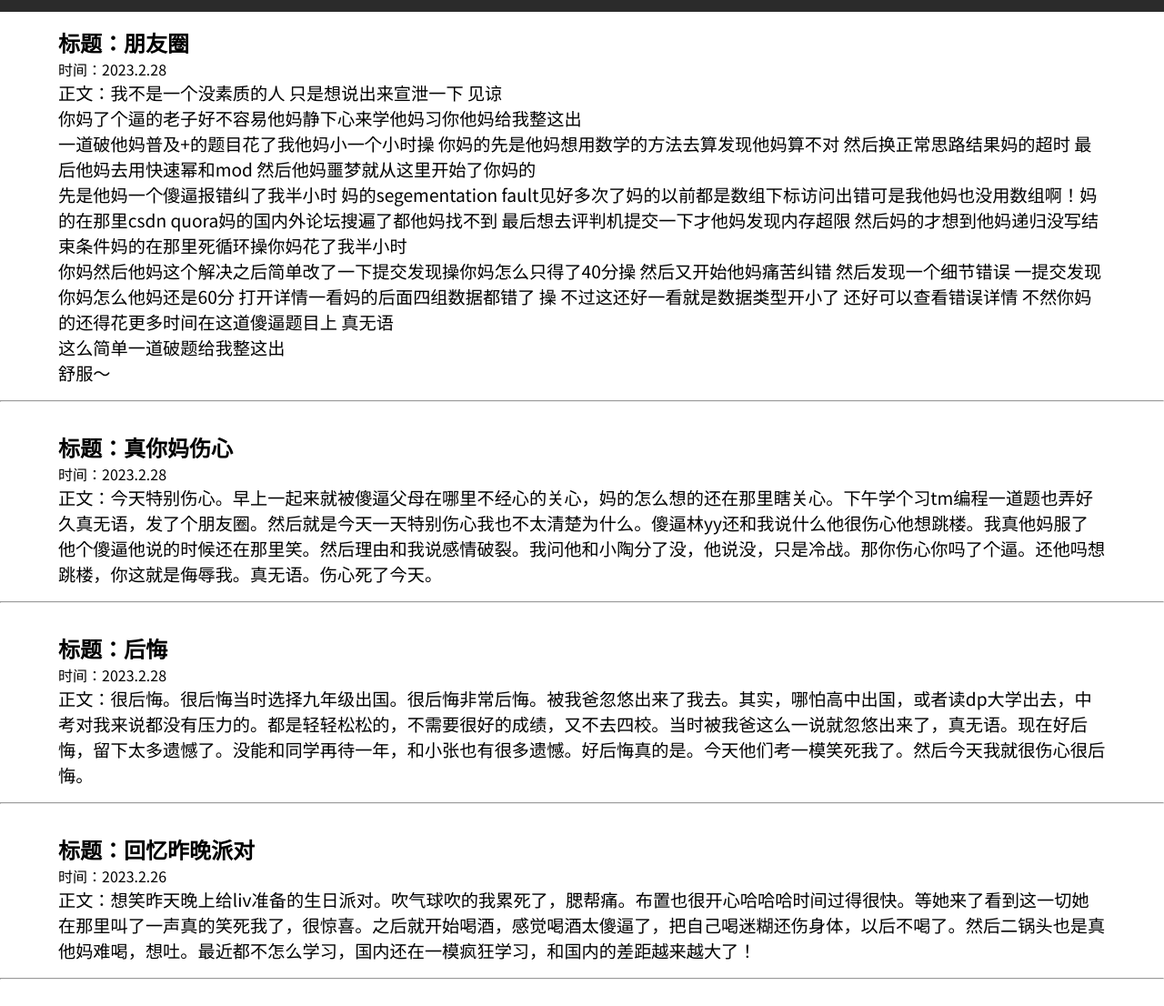
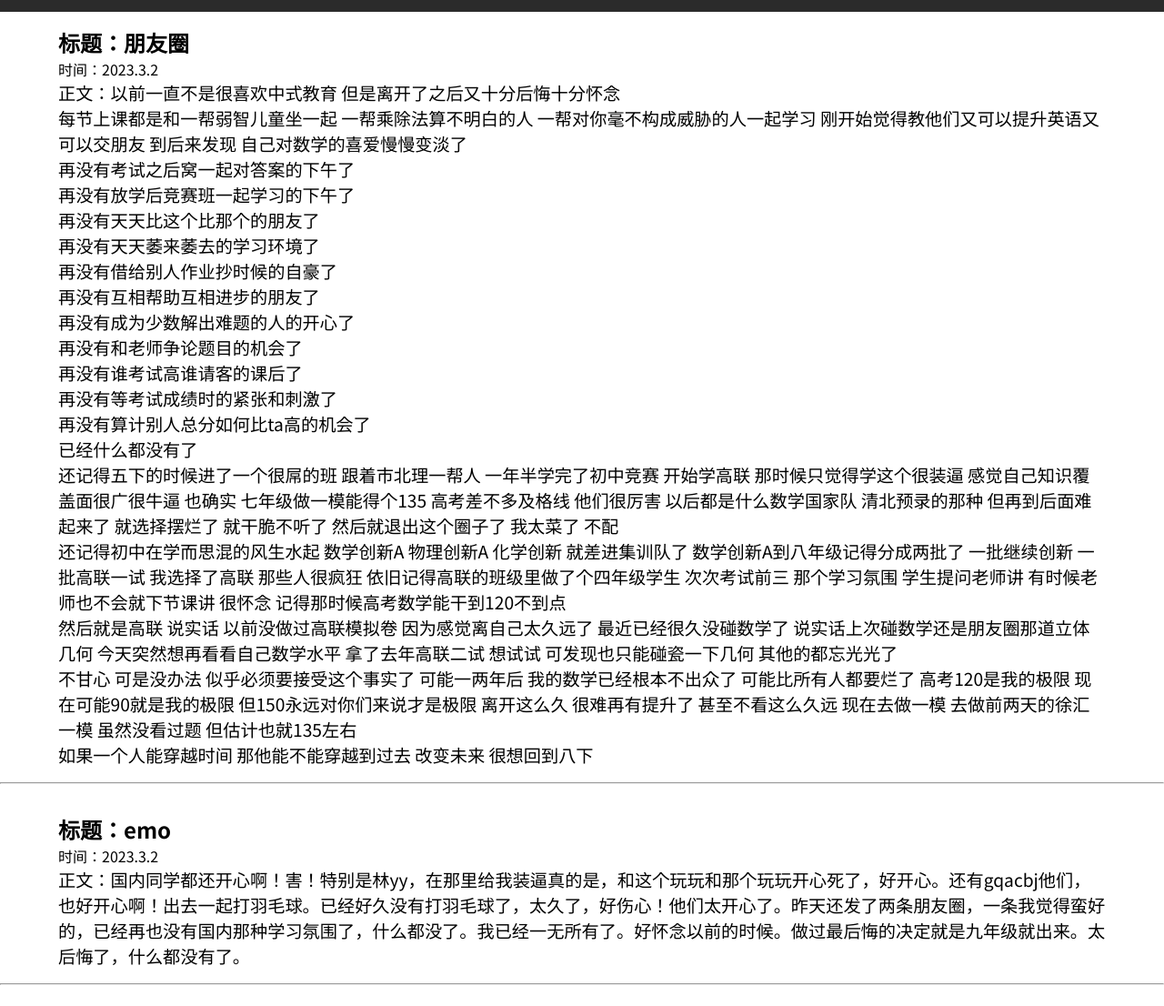
Before and after one commit to rickdiary/rickdiary.github.io, a plain HTML site: page index.html in a window 1280 px wide. Shown: the part 156-1262 px from the top of the page at 91% size. Drawn offline with Linux system fonts and the light colour scheme.

Commit message:
Add files via upload

```diff
--- a/index.html
+++ b/index.html
@@ -71,8 +71,18 @@
     <!--div.diary>h2.title+p.time+p.diary+hr.diary-->
 
 
-
-
+    <div class="diary">
+        <h2 class="title">朋友圈</h2>
+        <p class="time">2023.3.2</p>
+        <p class="diary">以前一直不是很喜欢中式教育 但是离开了之后又十分后悔十分怀念<br>每节上课都是和一帮弱智儿童坐一起 一帮乘除法算不明白的人 一帮对你毫不构成威胁的人一起学习 刚开始觉得教他们又可以提升英语又可以交朋友 到后来发现 自己对数学的喜爱慢慢变淡了<br>再没有考试之后窝一起对答案的下午了 <br>再没有放学后竞赛班一起学习的下午了 <br>再没有天天比这个比那个的朋友了 <br>再没有天天萎来萎去的学习环境了<br>再没有借给别人作业抄时候的自豪了 <br>再没有互相帮助互相进步的朋友了 <br>再没有成为少数解出难题的人的开心了 <br>再没有和老师争论题目的机会了 <br>再没有谁考试高谁请客的课后了<br>再没有等考试成绩时的紧张和刺激了<br>再没有算计别人总分如何比ta高的机会了<br>已经什么都没有了<br>还记得五下的时候进了一个很屌的班 跟着市北理一帮人 一年半学完了初中竞赛 开始学高联 那时候只觉得学这个很装逼 感觉自己知识覆盖面很广很牛逼 也确实 七年级做一模能得个135 高考差不多及格线 他们很厉害 以后都是什么数学国家队 清北预录的那种 但再到后面难起来了 就选择摆烂了 就干脆不听了 然后就退出这个圈子了 我太菜了 不配<br>还记得初中在学而思混的风生水起 数学创新A 物理创新A 化学创新 就差进集训队了 数学创新A到八年级记得分成两批了 一批继续创新 一批高联一试 我选择了高联 那些人很疯狂 依旧记得高联的班级里做了个四年级学生 次次考试前三 那个学习氛围 学生提问老师讲 有时候老师也不会就下节课讲 很怀念 记得那时候高考数学能干到120不到点<br>然后就是高联 说实话 以前没做过高联模拟卷 因为感觉离自己太久远了 最近已经很久没碰数学了 说实话上次碰数学还是朋友圈那道立体几何 今天突然想再看看自己数学水平 拿了去年高联二试 想试试 可发现也只能碰瓷一下几何 其他的都忘光光了<br>不甘心 可是没办法 似乎必须要接受这个事实了 可能一两年后 我的数学已经根本不出众了 可能比所有人都要烂了 高考120是我的极限 现在可能90就是我的极限 但150永远对你们来说才是极限 离开这么久 很难再有提升了 甚至不看这么久远 现在去做一模 去做前两天的徐汇一模 虽然没看过题 但估计也就135左右 <br>如果一个人能穿越时间 那他能不能穿越到过去 改变未来 很想回到八下</p>
+        <hr class="diary">
+    </div>
+    <div class="diary">
+        <h2 class="title">emo</h2>
+        <p class="time">2023.3.2</p>
+        <p class="diary">国内同学都还开心啊！害！特别是林yy，在那里给我装逼真的是，和这个玩玩和那个玩玩开心死了，好开心。还有gqacbj他们，也好开心啊！出去一起打羽毛球。已经好久没有打羽毛球了，太久了，好伤心！他们太开心了。昨天还发了两条朋友圈，一条我觉得蛮好的，已经再也没有国内那种学习氛围了，什么都没了。我已经一无所有了。好怀念以前的时候。做过最后悔的决定就是九年级就出来。太后悔了，什么都没有了。</p>
+        <hr class="diary">
+    </div>
     <div class="diary">
         <h2 class="title">朋友圈</h2>
         <p class="time">2023.2.28</p>
```
